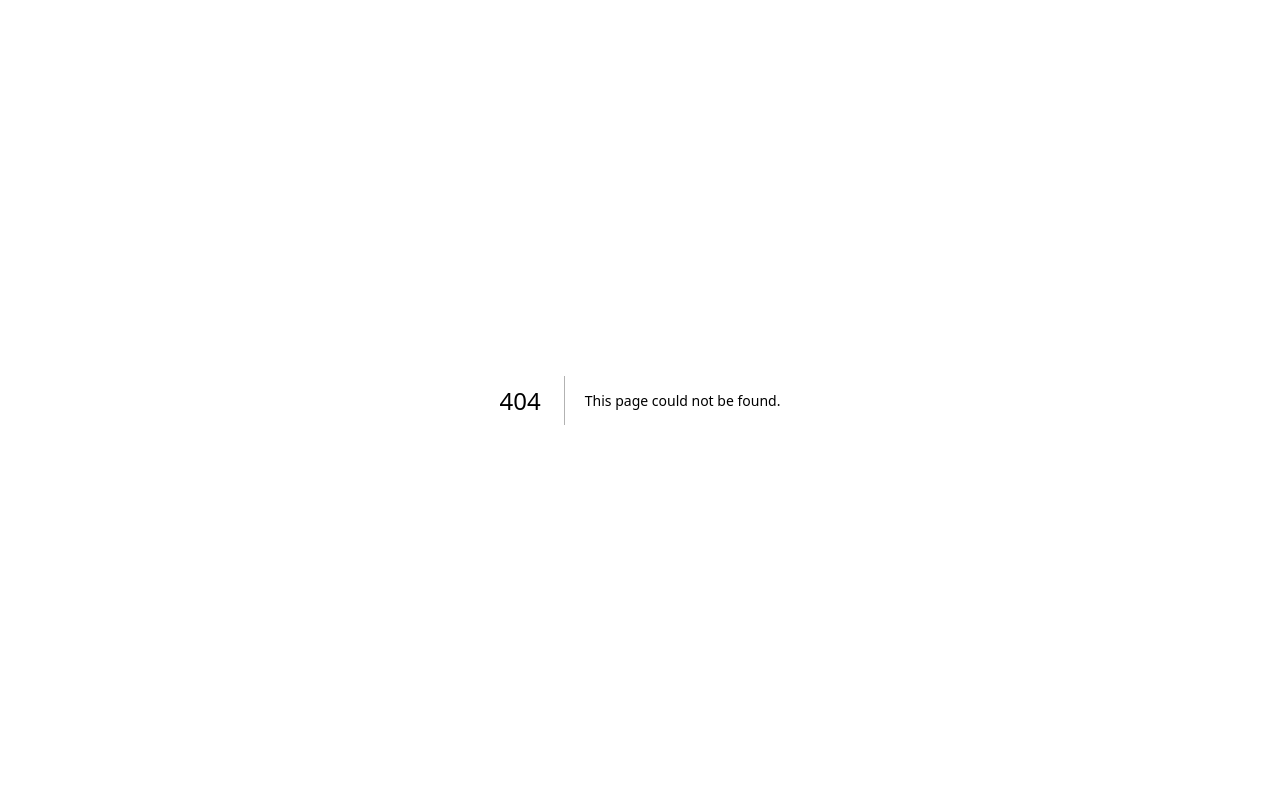
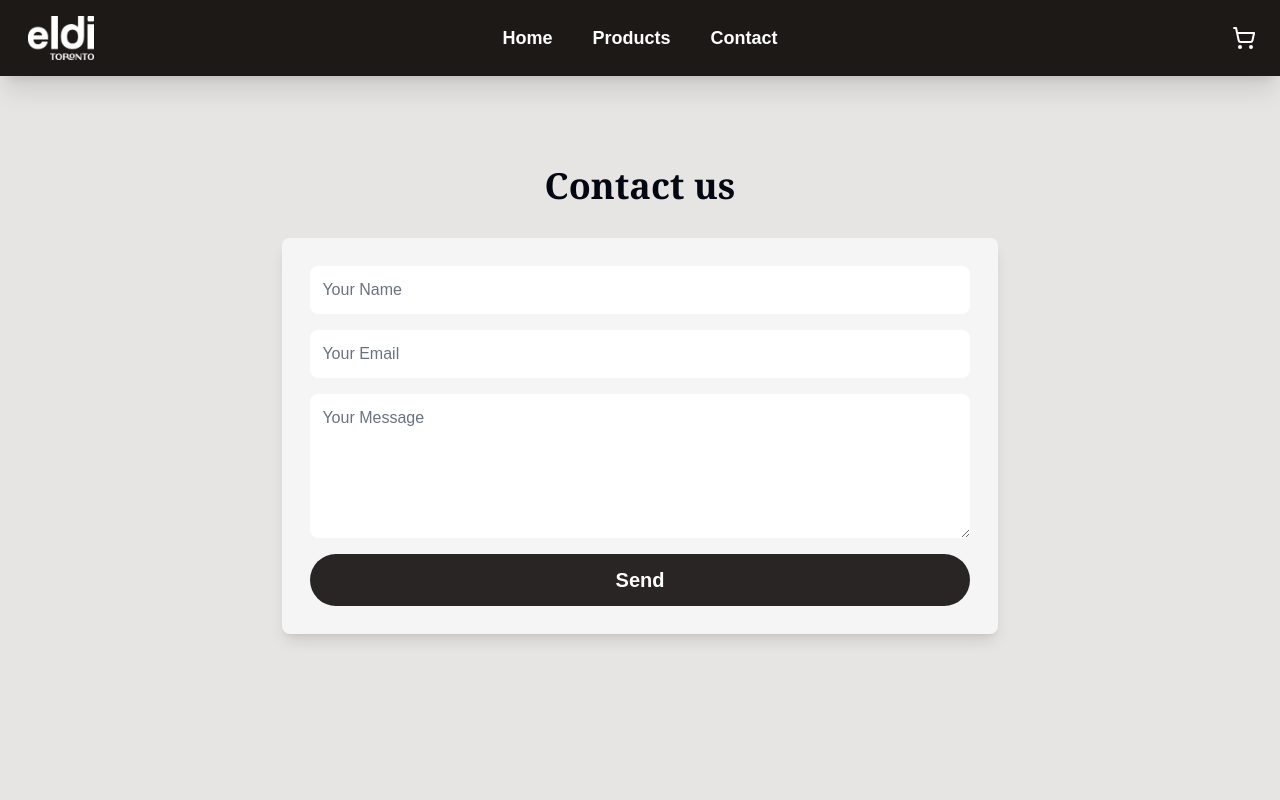
Before and after one commit to cdiaconu04/Eldi-Ecom-Store, a Next.js app: page /contact in a window 1280 px wide. Before the commit this address had no page. Shown: the top 800 px of the page. Built offline with nearby package versions, Linux system fonts and the light colour scheme.

Commit message:
Added contact page desgn

```diff
--- /dev/null
+++ b/src/app/contact/page.js
@@ -0,0 +1,101 @@
+"use client"
+import Navbar from '../../components/navbar';
+import React, { useState, useEffect, useRef } from 'react';
+
+export default function Contact() {
+
+    const [formData, setFormData] = useState({ name: '', email: '', message: '' });
+
+    const handleChange = (e) => {
+        const { name, value } = e.target;
+        setFormData(prev => ({ ...prev, [name]: value }));
+    };
+
+    const handleSubmit = (e) => {
+        e.preventDefault();
+    };
+
+    return (
+        <div>
+            <Navbar moved={true}/>
+
+            <div className="w-full bg-stone-200">
+
+                <div className="max-w-screen-xl mx-auto flex flex-col items-center justify-center relative overflow-hidden min-h-screen
+                    2xl:py-30 xl:py-23 lg:py-20 py-20
+                    2xl:px-0 xl:px-11 lg:px-20 px-20
+                    2xl:gap-10 xl:gap-8 lg:gap-6 md:gap-4 sm:gap-2 gap-1
+                ">
+
+                    <h1 className="font-bold font-serif text-gray-950
+                        2xl:text-4xl xl:text-4xl lg:text-3xl md:text-3xl sm:text-2xl text:xl
+                    "> Contact us </h1>
+
+                    <div className="max-w-screen-xl bg-neutral-100 shadow-lg rounded-lg flex flex-col gap-8
+                        2xl:p-8 xl:p-7 lg:p-6 md:p-5 sm:p-4 p-3
+                        lg:min-w-[60%] md:min-w-[70%] min-w-full
+                    ">
+                        <form onSubmit={handleSubmit} className="flex flex-col w-full
+                            xl:gap-4 lg:gap-3 sm:gap-2 gap-2
+                        ">
+                            <input
+                                type="text"
+                                name="name"
+                                placeholder="Your Name"
+                                value={formData.name}
+                                onChange={handleChange}
+                                className="rounded-lg border-none focus:outline-none placeholder-gray-500
+                                    text-gray-950 bg-white
+                                    xl:text-base lg:text-sm text-xs
+                                    xl:p-3 md:p-2 sm:p-1.5 p-1
+                                "
+                                required
+                            />
+
+                            <input
+                                type="email"
+                                name="email"
+                                placeholder="Your Email"
+                                value={formData.email}
+                                onChange={handleChange}
+                                className="rounded-lg border-none focus:outline-none placeholder-gray-500
+                                    text-gray-950 bg-white
+                                    xl:text-base lg:text-sm text-xs
+                                    xl:p-3 md:p-2 sm:p-1.5 p-1
+                                "
+                                required
+                            />
+
+                            <textarea
+                                name="message"
+                                placeholder="Your Message"
+                                value={formData.message}
+                                onChange={handleChange}
+                                rows="5"
+                                className="rounded-lg border-none focus:outline-none placeholder-gray-500
+                                    text-gray-950 bg-white
+                                    xl:text-base lg:text-sm text-xs
+                                    xl:p-3 md:p-2 sm:p-1.5 p-1
+                                    "
+                                required
+                            />
+                            {/* hover:bg-gradient-to-r hover:from-emerald-500 hover:via-green-500 hover:to-green-600 */}
+
+                            <button type="submit"
+                                className="rounded-full font-bold
+                                text-white transition duration-200
+                                bg-stone-800
+                                xl:text-xl lg:text-lg sm:text-base text-sm
+                                xl:p-3 md:p-2 p-1
+                                ">
+                                Send
+                            </button>
+
+                        </form>
+
+                    </div>
+                </div>
+            </div>
+        </div>
+    )
+}
--- a/src/components/navbar.js
+++ b/src/components/navbar.js
@@ -66,6 +66,9 @@ export default function Navbar({moved}) {
                             <li className="group flex flex-col hover:bg-white rounded-full transition">
                                 <Link className={`group block px-4 py-1 text-white font-bold rounded-sm border-0 group-hover:text-gray-950 transition duration-300 ${linkTextSize}`} href="/products"> Products </Link>
                             </li>
+                            <li className="group flex flex-col hover:bg-white rounded-full transition">
+                                <Link className={`group block px-4 py-1 text-white font-bold rounded-sm border-0 group-hover:text-gray-950 transition duration-300 ${linkTextSize}`} href="/contact"> Contact </Link>
+                            </li>
                             {/* <li className="group flex flex-col hover:bg-white rounded-full">
                                 <a className="group block px-5 py-2 text-white font-bold rounded-sm border-0 group-hover:text-gray-950 transition duration-300"> Contact us </a>
                             </li> */}
```
